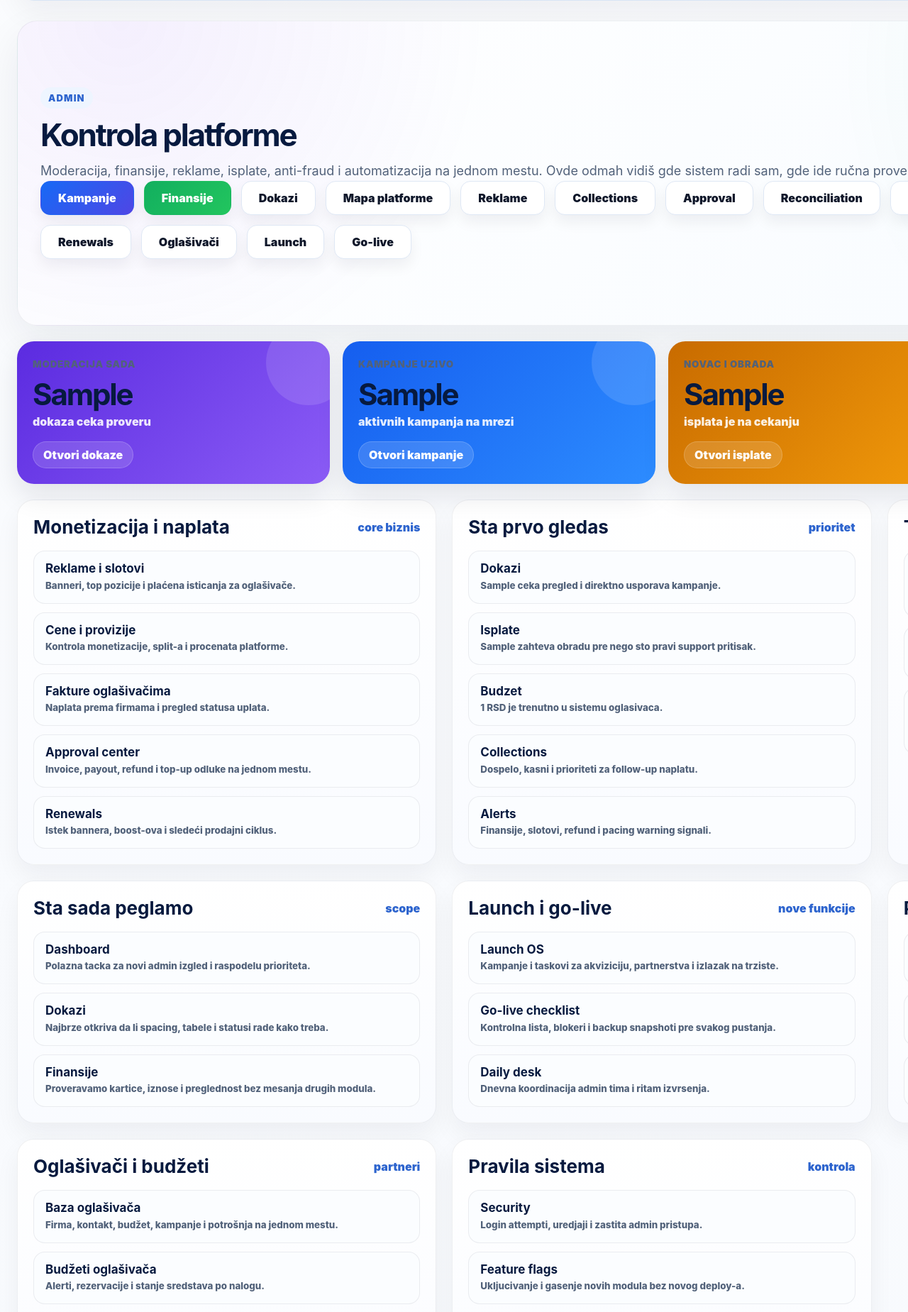
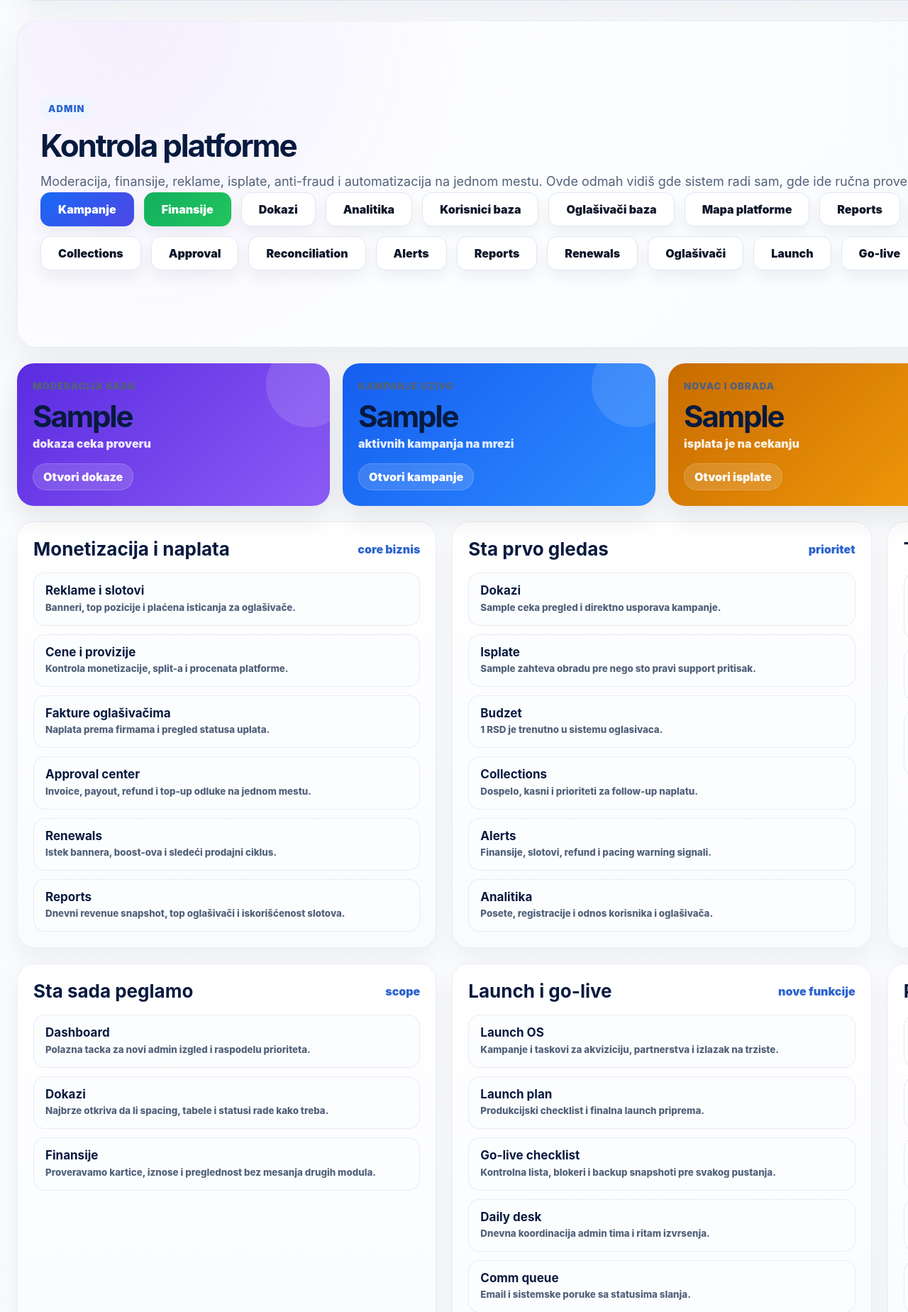
Before and after one commit to angro-scraper/klikzarada, a Python web app: template klikzarada-v11-18-36-complete-trust-launch-pack/klikzarada-v11-18-36-complete-trust-launch-pack/backend/app/templates/admin_v11_safe_v1171.html in a window 1280 px wide. Shown: the part 938-2787 px from the top of the page at 71% size. Run offline with Jinja, Linux system fonts and the light colour scheme; the template is opened without the code that fills it: most values are stand-ins (such as "Sample title", 1, 10 or a date in 2020).

Commit message:
Add missing admin hub buttons

```diff
--- a/klikzarada-v11-18-36-complete-trust-launch-pack/klikzarada-v11-18-36-complete-trust-launch-pack/backend/app/templates/admin_v11_safe_v1171.html
+++ b/klikzarada-v11-18-36-complete-trust-launch-pack/klikzarada-v11-18-36-complete-trust-launch-pack/backend/app/templates/admin_v11_safe_v1171.html
@@ -11,7 +11,11 @@
       <a class="premium-btn blue" href="/admin/kampanje">Kampanje</a>
       <a class="premium-btn green" href="/admin/finansije">Finansije</a>
       <a class="premium-btn white" href="/admin/dokazi">Dokazi</a>
+      <a class="premium-btn white" href="/admin/analitika-v117">Analitika</a>
+      <a class="premium-btn white" href="/admin/korisnici-baza-v117">Korisnici baza</a>
+      <a class="premium-btn white" href="/admin/oglasivaci-baza-v117">Oglašivači baza</a>
       <a class="premium-btn white" href="/admin/mapa-platforme">Mapa platforme</a>
+      <a class="premium-btn white" href="/admin/reports-v11">Reports</a>
       <a class="premium-btn white" href="/admin/reklame-v111">Reklame</a>
       <a class="premium-btn white" href="/admin/collections-v11">Collections</a>
       <a class="premium-btn white" href="/admin/approval-center-v11">Approval</a>
@@ -77,6 +81,7 @@
       <a href="/admin/fakture"><b>Fakture oglašivačima</b><small>Naplata prema firmama i pregled statusa uplata.</small></a>
       <a href="/admin/approval-center-v11"><b>Approval center</b><small>Invoice, payout, refund i top-up odluke na jednom mestu.</small></a>
       <a href="/admin/renewals-v11"><b>Renewals</b><small>Istek bannera, boost-ova i sledeći prodajni ciklus.</small></a>
+      <a href="/admin/reports-v11"><b>Reports</b><small>Dnevni revenue snapshot, top oglašivači i iskorišćenost slotova.</small></a>
     </div>
   </article>
   <article class="premium-card admin-v1172-priority">
@@ -90,6 +95,7 @@
       <a href="/admin/finansije"><b>Budzet</b><small>{{ "%.0f"|format(stats.total_budget) }} RSD je trenutno u sistemu oglasivaca.</small></a>
       <a href="/admin/collections-v11"><b>Collections</b><small>Dospelo, kasni i prioriteti za follow-up naplatu.</small></a>
       <a href="/admin/alerts-v11"><b>Alerts</b><small>Finansije, slotovi, refund i pacing warning signali.</small></a>
+      <a href="/admin/analitika-v117"><b>Analitika</b><small>Posete, registracije i odnos korisnika i oglašivača.</small></a>
     </div>
   </article>
   <article class="premium-card admin-v1172-priority">
@@ -121,8 +127,11 @@
     </div>
     <div class="admin-v1172-priority-list">
       <a href="/admin/launch-v9"><b>Launch OS</b><small>Kampanje i taskovi za akviziciju, partnerstva i izlazak na trziste.</small></a>
+      <a href="/admin/launch-v11836"><b>Launch plan</b><small>Produkcijski checklist i finalna launch priprema.</small></a>
       <a href="/admin/golive-v9"><b>Go-live checklist</b><small>Kontrolna lista, blokeri i backup snapshoti pre svakog pustanja.</small></a>
       <a href="/admin/daily-desk-v11"><b>Daily desk</b><small>Dnevna koordinacija admin tima i ritam izvrsenja.</small></a>
+      <a href="/admin/notification-queue-v11845"><b>Comm queue</b><small>Email i sistemske poruke sa statusima slanja.</small></a>
+      <a href="/admin/email-outbox-v8"><b>Email outbox</b><small>Van-panelske poruke i kontrola izlaznih notifikacija.</small></a>
     </div>
   </article>
   <article class="premium-card admin-v1172-priority">
@@ -134,6 +143,8 @@
       <a href="/admin/smoke-v11"><b>Smoke test</b><small>Brza tehnicka provera pre i posle deploy-a.</small></a>
       <a href="/admin/deploy-v11"><b>Deploy centar</b><small>Targeti, readiness, backup i poslednji tehnicki signali.</small></a>
       <a href="/admin/ops-v11835"><b>Ops scan</b><small>Operativni presek i csv export za brzu kontrolu stanja.</small></a>
+      <a href="/admin/security-v11"><b>Security</b><small>Login attempti, uredjaji i zastita admin pristupa.</small></a>
+      <a href="/admin/feature-flags"><b>Feature flags</b><small>Ukljucivanje i gasenje novih modula bez novog deploy-a.</small></a>
     </div>
   </article>
   <article class="premium-card admin-v1172-priority">
@@ -142,10 +153,13 @@
       <span>partneri</span>
     </div>
     <div class="admin-v1172-priority-list">
+      <a href="/admin/korisnici-baza-v117"><b>Baza korisnika</b><small>Registrovani korisnici, balans i referral signal.</small></a>
       <a href="/admin/oglasivaci-baza-v117"><b>Baza oglašivača</b><small>Firma, kontakt, budžet, kampanje i potrošnja na jednom mestu.</small></a>
+      <a href="/admin/oglasivaci"><b>Operativni oglašivači</b><small>CRM, top-up, owner i next action tok.</small></a>
       <a href="/admin/budget-v11"><b>Budžeti oglašivača</b><small>Alerti, rezervacije i stanje sredstava po nalogu.</small></a>
       <a href="/admin/reports-v11"><b>Reports</b><small>Dnevni revenue snapshot, top oglašivači i iskorišćenost slotova.</small></a>
       <a href="/admin/affiliate-v9"><b>Affiliate i partneri</b><small>Akvizicija firmi preko partnera i obračun provizije.</small></a>
+      <a href="/admin/analitika-v117"><b>Analitika</b><small>Posete platforme, korisnici i oglašivači na jednom mestu.</small></a>
     </div>
   </article>
   <article class="premium-card admin-v1172-priority">
@@ -154,9 +168,10 @@
       <span>kontrola</span>
     </div>
     <div class="admin-v1172-priority-list">
+      <a href="/admin/system-settings"><b>System settings</b><small>Ključna pravila, finansijski parametri i task izvori.</small></a>
+      <a href="/admin/notification-queue-v11845"><b>Comm queue</b><small>Email i sistemska obaveštenja sa statusima slanja.</small></a>
       <a href="/admin/security-v11"><b>Security</b><small>Login attempti, uredjaji i zastita admin pristupa.</small></a>
       <a href="/admin/feature-flags"><b>Feature flags</b><small>Ukljucivanje i gasenje novih modula bez novog deploy-a.</small></a>
-      <a href="/admin/system-settings"><b>System settings</b><small>Ključna pravila, finansijski parametri i task izvori.</small></a>
     </div>
   </article>
 </section>
@@ -333,8 +348,12 @@
     <div class="premium-command-links" style="grid-template-columns:repeat(2,minmax(0,1fr));">
       <a href="/admin/v11">Dashboard</a>
       <a href="/admin/mapa-platforme">Mapa platforme</a>
+      <a href="/admin/analitika-v117">Analitika</a>
+      <a href="/admin/korisnici-baza-v117">Korisnici baza</a>
       <a href="/admin/dokazi">Queue dokaza</a>
+      <a href="/admin/oglasivaci-baza-v117">Oglašivači baza</a>
       <a href="/admin/finansije">Racuni i budzet</a>
+      <a href="/admin/notification-queue-v11845">Comm queue</a>
     </div>
   </section>
 </div>
```
